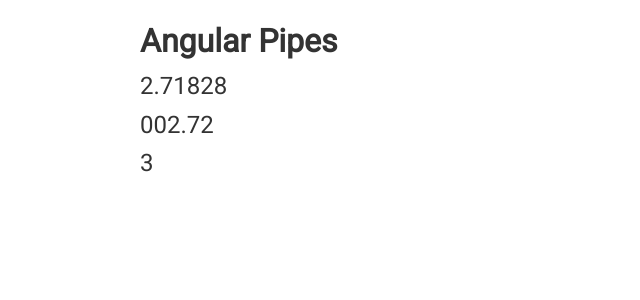
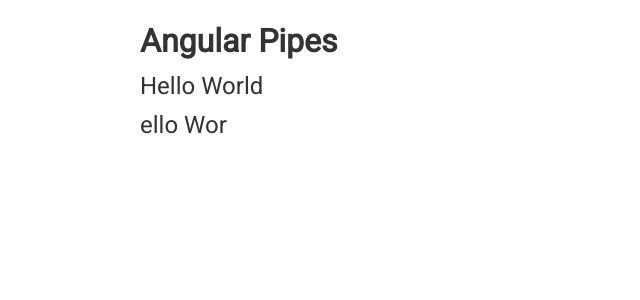
Before and after one commit to Arafatik/Angular-essential, an Angular app: page / in a window 1280 px wide. Shown: the top 300 px of the page, without its empty margins (0-640 px from the left). Built offline with nearby package versions, Linux system fonts and the light colour scheme.

Commit message:
string-pipes

```diff
--- a/src/app/app.component.html
+++ b/src/app/app.component.html
@@ -1,6 +1,5 @@
 <div class="container">
   <h1>Angular Pipes</h1>
-  <p>{{ e | number : "1.1-5" }}</p>
-  <p>{{ e | number : "3.1-2" }}</p>
-  <p>{{ e | number : "1.0-0" }}</p>
+  <p>{{ str | uppercase | lowercase | titlecase }}</p>
+  <p>{{ str | titlecase | slice : 1 : -2 }}</p>
 </div>
--- a/src/app/app.component.ts
+++ b/src/app/app.component.ts
@@ -7,4 +7,6 @@
 })
 export class AppComponent {
   e: number = Math.E;
+
+  str = "hello world";
 }
```
